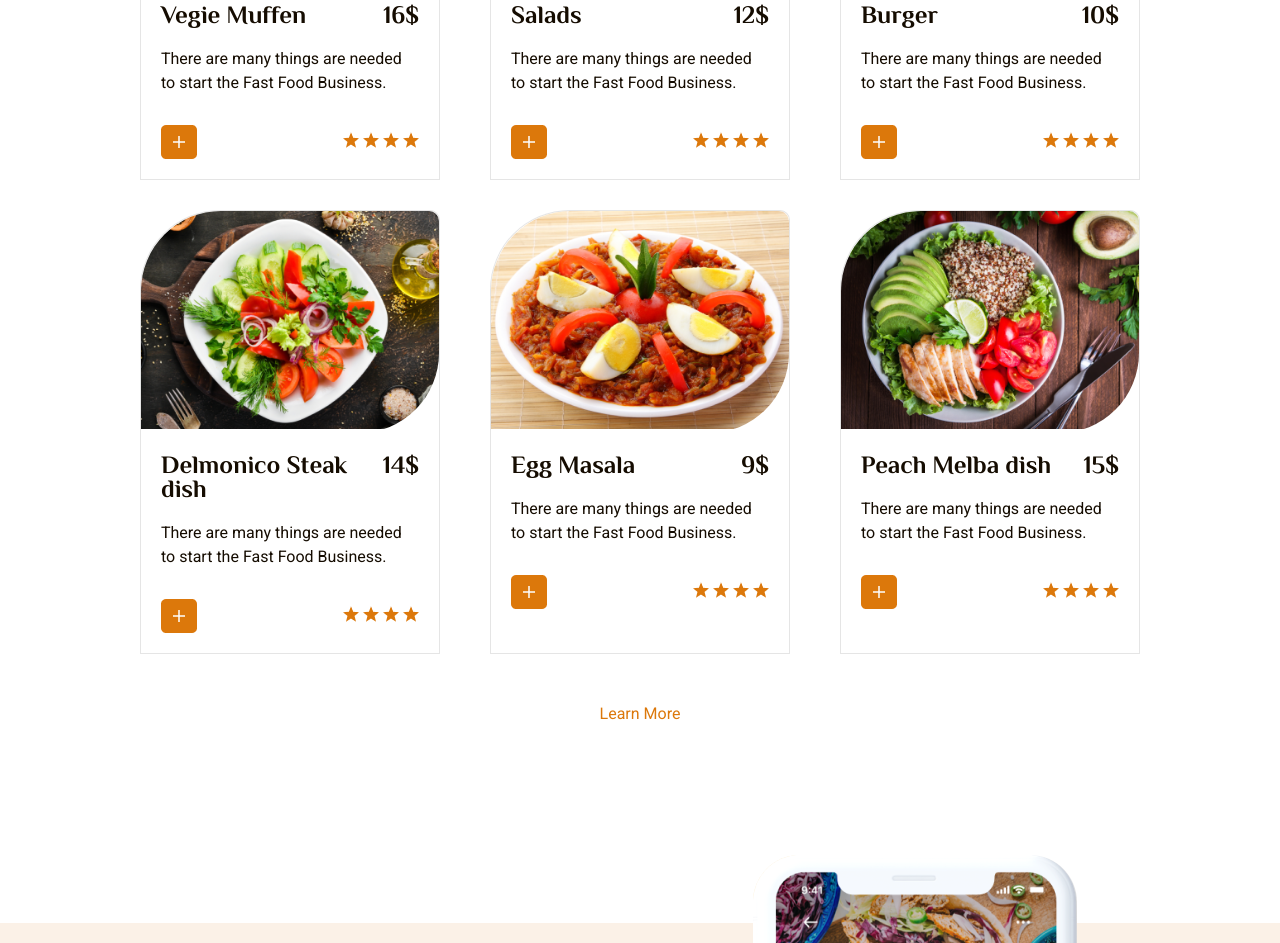
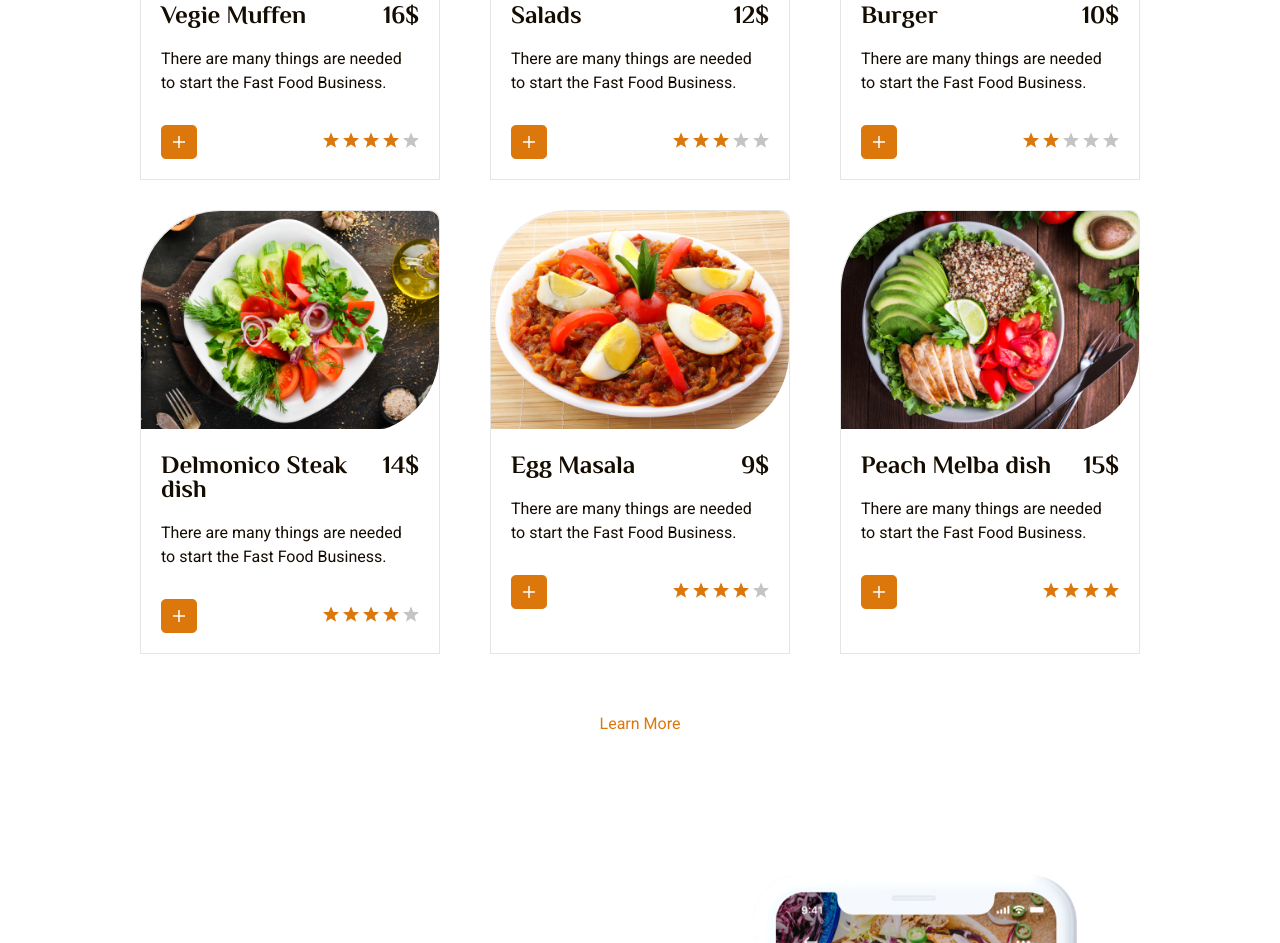
Before and after one commit to ChKhasan/food-shop, a plain HTML site: page index.html in a window 1280 px wide. Shown: the part 2316-3259 px from the top of the page. Drawn offline with Linux system fonts and the light colour scheme.

Commit message:
change two

```diff
--- a/index.html
+++ b/index.html
@@ -150,6 +150,8 @@
                         <img src="images/Vector.png" alt="">
                         <img src="images/Vector.png" alt="">
                         <img src="images/Vector.png" alt="">
+                <img src="images/Vector (2).png" alt="">
+
                     </div>
                 </div>
             </div>
@@ -176,7 +178,9 @@
                         <img src="images/Vector.png" alt="">
                         <img src="images/Vector.png" alt="">
                         <img src="images/Vector.png" alt="">
-                        <img src="images/Vector.png" alt="">
+                        <img src="images/Vector (2).png" alt="">
+                        <img src="images/Vector (2).png" alt="">
+
                     </div>
                 </div>
             </div>
@@ -202,8 +206,10 @@
                     <div class="icons2">
                         <img src="images/Vector.png" alt="">
                         <img src="images/Vector.png" alt="">
-                        <img src="images/Vector.png" alt="">
-                        <img src="images/Vector.png" alt="">
+                <img src="images/Vector (2).png" alt="">
+                <img src="images/Vector (2).png" alt="">
+                <img src="images/Vector (2).png" alt="">
+
                     </div>
                 </div>
             </div>
@@ -231,6 +237,8 @@
                         <img src="images/Vector.png" alt="">
                         <img src="images/Vector.png" alt="">
                         <img src="images/Vector.png" alt="">
+                <img src="images/Vector (2).png" alt="">
+
                     </div>
                 </div>
             </div>
@@ -258,6 +266,8 @@
                         <img src="images/Vector.png" alt="">
                         <img src="images/Vector.png" alt="">
                         <img src="images/Vector.png" alt="">
+                <img src="images/Vector (2).png" alt="">
+
                     </div>
                 </div>
             </div>
@@ -294,9 +304,10 @@
         </div>
 
         <div class="learn-more">
-            <p>
+            <a href="#">
                 Learn More
-            </p>
+
+        </a>
         </div>
 
         <div class="fon-phone" id="features">
--- a/style/style.css
+++ b/style/style.css
@@ -5,11 +5,14 @@
 }
 a {
     text-decoration: none;
+    cursor: pointer;
 }
 body{
     display: flex;
     justify-content: center;
+
 }
+
 .container {
     max-width: 1920px;
     min-width: 360px;
@@ -478,8 +481,12 @@ margin-bottom: 30px ;
     border-top-left-radius: 80px;
     border-top-right-radius: 10px;
     margin-top: 30px;
+    transition: .4s;
 
 
+}
+.card:hover {
+   box-shadow: 0px 0px 10px rgba(0, 0, 0, .5);
 }
 .card-img {
     width: 100%;
@@ -542,11 +549,33 @@ margin-top: 20px;
     position: relative;
     justify-content: center;
     align-items: center;
+    cursor: pointer;
 }
 .learn-more {
     margin-top: 50px;
     margin-bottom: 200px;
+    display: flex;
+    justify-content: center;
+}
+.learn-more a{
 
+    font-family: 'Roboto', sans-serif;
+    font-size: 16px;
+    font-style: normal;
+    font-weight: 500;
+    line-height: 19px;
+    border-radius: 5px;
+    letter-spacing: 0em;
+    text-align: center;
+    padding: 10px 20px;
+    transition: all .4s ease-out;
+    text-transform: capitalize;
+    color: #DC780B;
+}
+.learn-more a:hover {
+
+    background: #DC780B;
+    color: white;
 }
 .learn-more p{
     font-family: 'Roboto', sans-serif;
@@ -981,6 +1010,11 @@ width: 100%;
     }
     .fon-right {
         height: inherit;
+        display: none;
+    }
+    .about {
+    margin-top: 0px;
+
     }
     .fon-right img{
 
@@ -1005,6 +1039,7 @@ width: 100%;
         width: 100%;
         display: flex;
         justify-content: center;
+        margin-top: 30px;
     }
     .card {
         width: 45%;
@@ -1152,6 +1187,11 @@ width: 100%;
 
     }
 }
+@media screen and (min-width: 600px) {
+    #side {
+        display: none;
+    }
+}
 @media screen and (max-width: 600px) {
     .footer-in{
 
@@ -1188,6 +1228,21 @@ width: 100%;
 
 
 
+
+    }
+    .fon-right {
+        position: relative;
+        display: none;
+        justify-content: center;
+        height: 350px;
+    }
+    .fon-right img{
+        /* top: -30px; */
+        /* z-index: -1; */
+        width: 120%;
+        /* transform: translateX(-40px); */
+        position: absolute;
+
     }
 }
 @media screen and (max-width: 450px) {
@@ -1201,6 +1256,10 @@ width: 100%;
     .fon-phone2 {
         width: 100%;
     }
+    .fon-right {
+
+        height: 200px;
+    }
     #p-img {
         width: 100% !important;
     }
```
